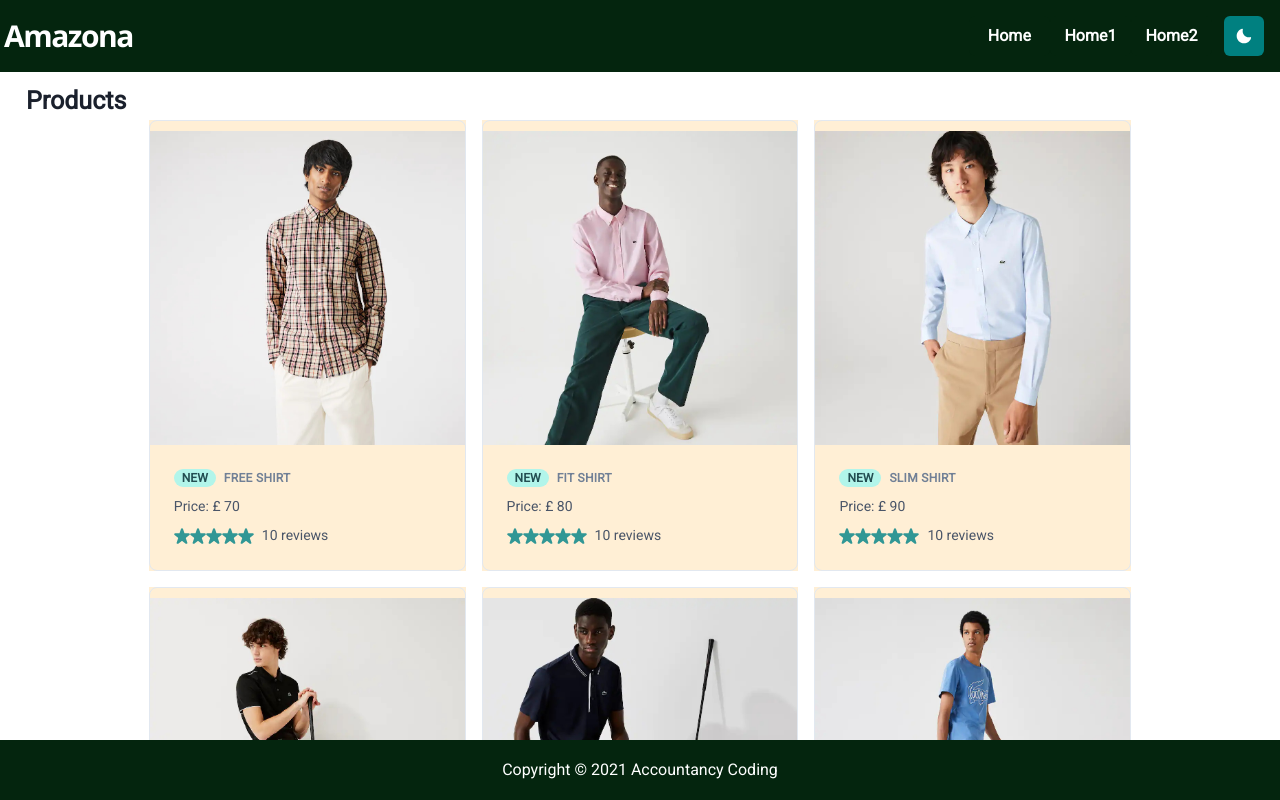
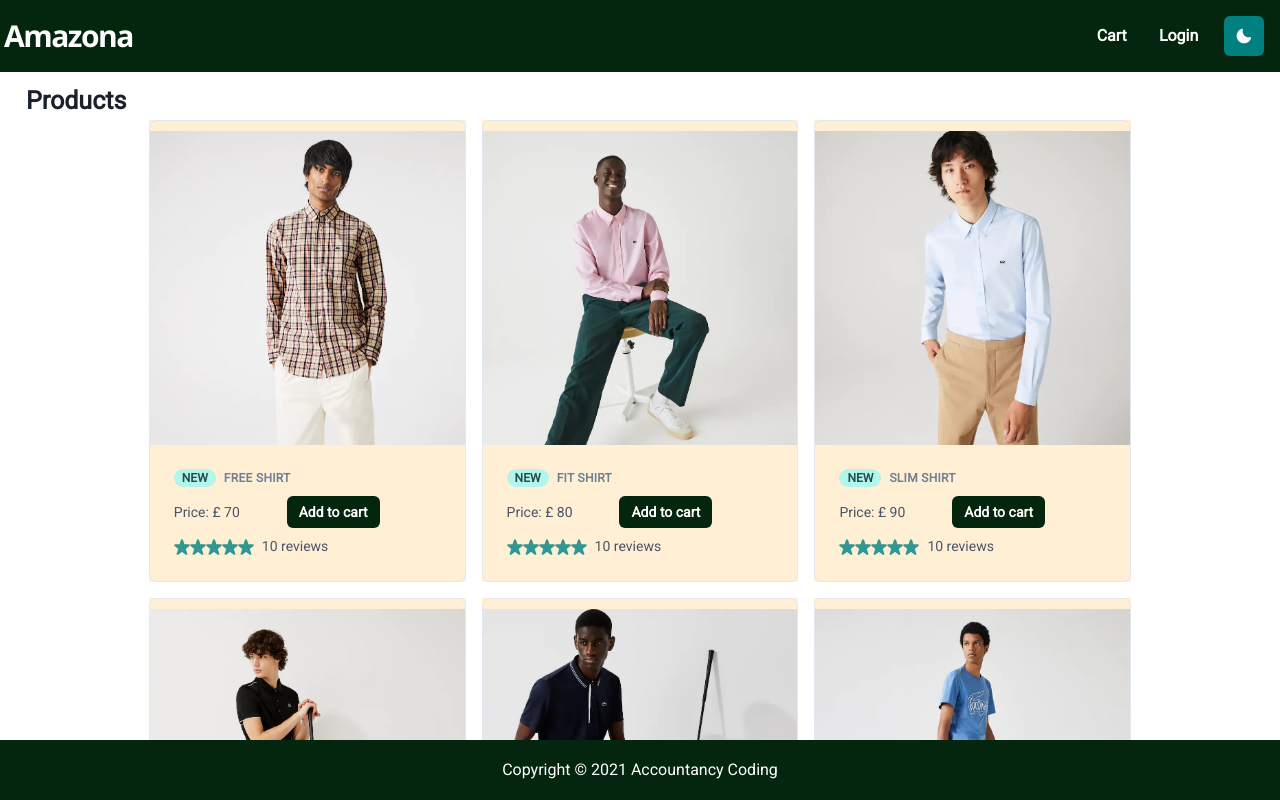
Before and after one commit to NeilRow56/next-arizona-ecommerce, a Next.js app: page / in a window 1280 px wide. Built offline with nearby package versions, Linux system fonts and the light colour scheme.

Commit message:
modified:   components/Header.js 	modified:   components/buttonStyles.js 	modified:   pages/index.js

```diff
--- a/components/Header.js
+++ b/components/Header.js
@@ -3,6 +3,7 @@
 	Box,
 	Stack,
 	Heading,
+	Link,
 	IconButton,
 	Flex,
 	Text,
@@ -35,34 +36,25 @@
 		>
 			<Flex align="center" mr={5}>
 				<Heading as="h1" size="lg" letterSpacing={'tighter'}>
-					Amazona
+					<NextLink href="/" passHref>
+						<Link>Amazona</Link>
+					</NextLink>
 				</Heading>
 			</Flex>
 			<Spacer />
 			<Flex display={['none', 'none', 'flex', 'flex']}>
-				<NextLink href="/" passHref>
+				<NextLink href="/cart" passHref>
 					<Button
 						as="a"
 						variant="primary"
-						aria-label="Home"
+						aria-label="Cart"
 						my={1}
 						w="100%"
 					>
-						Home
+						Cart
 					</Button>
 				</NextLink>
-				<NextLink href="/" passHref>
-					<Button
-						as="a"
-						variant="primary"
-						aria-label="Home1"
-						my={1}
-						w="100%"
-					>
-						Home1
-					</Button>
-				</NextLink>
-				<NextLink href="/" passHref>
+				<NextLink href="/login" passHref>
 					<Button
 						as="a"
 						variant="primary"
@@ -70,7 +62,7 @@
 						my={1}
 						w="100%"
 					>
-						Home2
+						Login
 					</Button>
 				</NextLink>
 			</Flex>
@@ -123,22 +115,22 @@
 						<Button
 							as="a"
 							variant="primary"
-							aria-label="Home1"
+							aria-label="Cart"
 							my={1}
 							w="100%"
 						>
-							Home1
+							Cart
 						</Button>
 					</NextLink>
 					<NextLink href="/" passHref>
 						<Button
 							as="a"
 							variant="primary"
-							aria-label="Home2"
+							aria-label="Login"
 							my={1}
 							w="100%"
 						>
-							Home2
+							Login
 						</Button>
 					</NextLink>
 				</Flex>
--- a/components/buttonStyles.js
+++ b/components/buttonStyles.js
@@ -11,7 +11,7 @@
 			bg: 'primary',
 			color: 'white',
 			_hover: {
-				bg: mode(whiten('primary', 20), darken('primary', 20))(props),
+				bg: mode(whiten('primary', 40), darken('primary', 40))(props),
 				boxShadow: 'md',
 			},
 		}),
@@ -20,8 +20,8 @@
 			color: 'white',
 			_hover: {
 				bg: mode(
-					whiten('secondary', 20),
-					darken('secondary', 20)
+					whiten('secondary', 40),
+					darken('secondary', 40)
 				)(props),
 				boxShadow: 'md',
 			},
@@ -31,8 +31,8 @@
 			color: 'white',
 			_hover: {
 				bg: mode(
-					whiten('secondary', 20),
-					darken('secondary', 20)
+					whiten('secondary', 40),
+					darken('secondary', 40)
 				)(props),
 				boxShadow: 'md',
 			},
--- a/pages/index.js
+++ b/pages/index.js
@@ -1,14 +1,19 @@
 import Layout from '../components/Layout';
 import { StarIcon } from '@chakra-ui/icons';
+import NextLink from 'next/link';
 import {
 	Text,
 	AspectRatio,
+	Button,
 	Center,
+	Spacer,
 	Flex,
 	Image,
 	Container,
 	Box,
 	Badge,
+	LinkBox,
+	LinkOverlay,
 	UnorderedList,
 	ListItem,
 	Grid,
@@ -38,7 +43,7 @@
 							bg="papayawhip"
 							key={product.name}
 						>
-							<Box
+							<LinkBox
 								align="center"
 								maxW="md"
 								paddingTop="10px"
@@ -72,7 +77,11 @@
 											textTransform="uppercase"
 											ml="2"
 										>
-											{product.name}
+											<NextLink href="#" passHref>
+												<LinkOverlay>
+													{product.name}
+												</LinkOverlay>
+											</NextLink>
 										</Box>
 									</Box>
 
@@ -93,9 +102,23 @@
 										fontSize="sm"
 										display="flex"
 									>
-										<Text>Price: £ {product.price}</Text>
+										<Center>
+											<Text>
+												Price: £ {product.price}
+											</Text>
+										</Center>
+
+										<Box width="70%">
+											<Center>
+												<Button
+													variant="primary"
+													size="sm"
+												>
+													Add to cart
+												</Button>
+											</Center>
+										</Box>
 									</Box>
-
 									<Box
 										display="flex"
 										mt="2"
@@ -123,7 +146,7 @@
 										</Box>
 									</Box>
 								</Box>
-							</Box>
+							</LinkBox>
 						</GridItem>
 					))}
 				</Grid>
```
